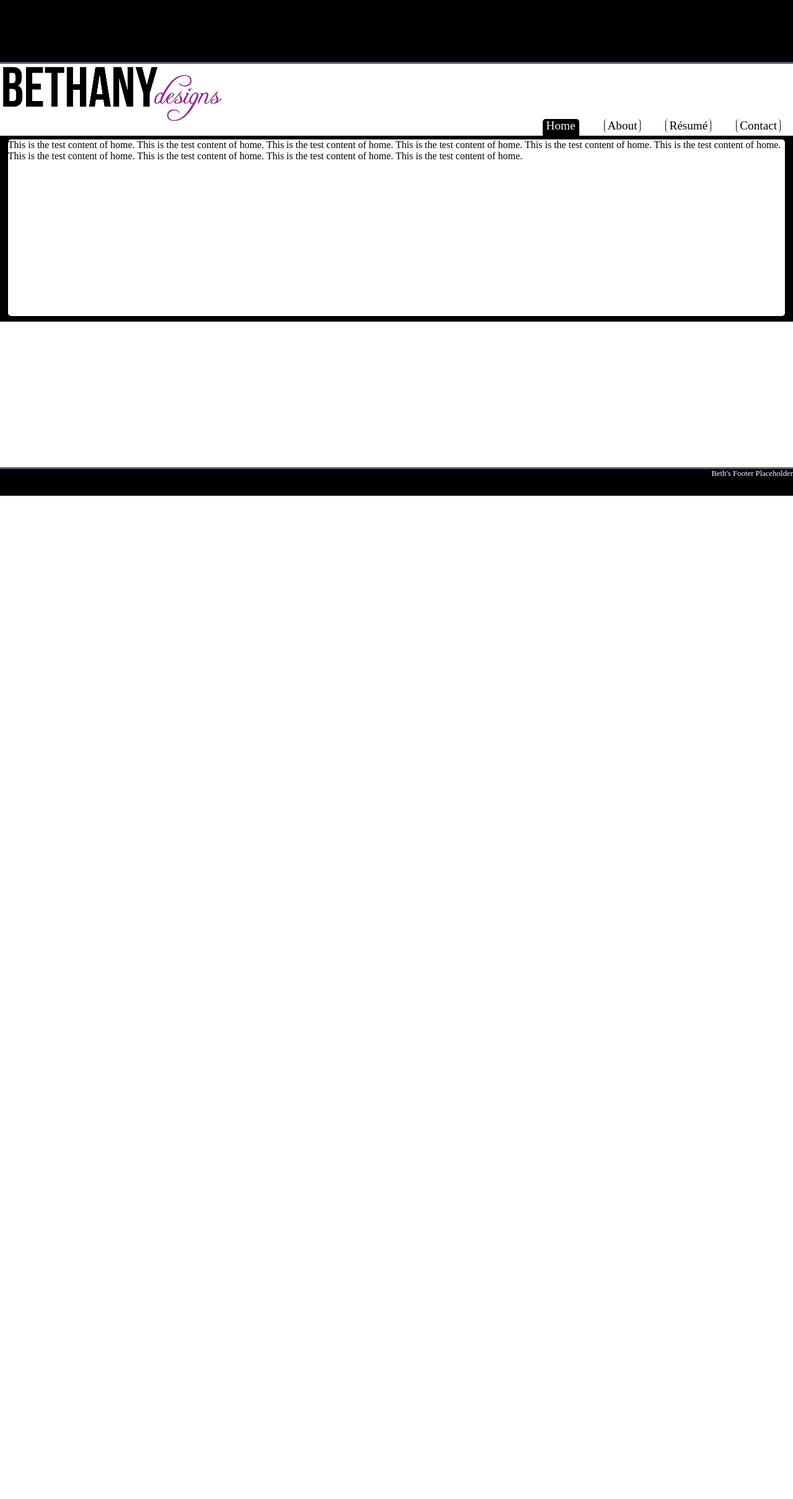
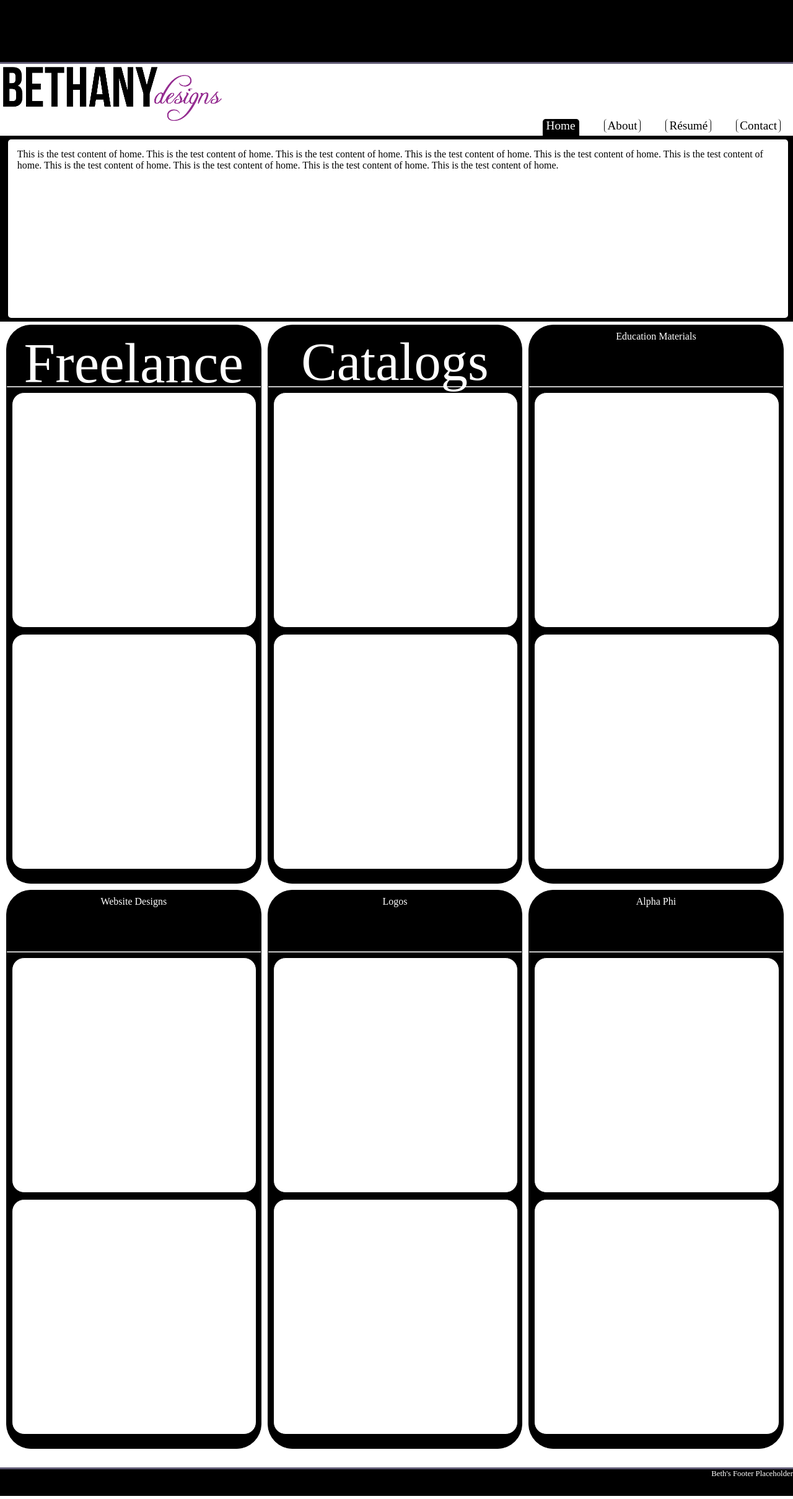
Before and after one commit to PillarDev-Design/bethany, a Flask app: template templates/home.html in a window 1280 px wide. Shown: the whole page at 62% size. Before the commit the page ends 800 px from the top, so only its background shows below. Run offline with Flask 2, Linux system fonts and the light colour scheme; the template is opened without the code that fills it, so the values that code supplies are empty; parts of the project's set-up code (start-up, migrations or seed data) failed here and were passed over.

Commit message:
More structure additions

```diff
--- a/static/css/style.css
+++ b/static/css/style.css
@@ -104,12 +104,105 @@ pre{
     }
         #home_nav_content{
             position: relative;
-            width: 98%;
-            height: 95%;
+            width: 96%;
+            height: 86%;
             background-color: white;
             border-radius: 5px;
             -moz-border-radius: 5px;
             -webkit-border-radius: 5px;
             left: 1%;
             top: 2%;
+            padding: 15px;
         }
+#home_category_container{
+    position: relative;
+    top: 5px;
+    height: 1900px;
+
+}
+    .home_category{
+        float: left;
+        position: relative;
+        width: 32%;
+        height: 900px;
+        border: 1px solid black;
+        border-radius: 40px;
+        -moz-border-radius: 40px;
+        -webkit-border-radius: 40px;
+        margin-top: 5px;
+        margin-bottom: 5px;
+        margin-left: 10px;
+        background-color: black;
+    }
+        .category_title{
+            width: 90%;
+            height: 10%;
+            text-align: center;
+            position: relative;
+            left: 5%;
+            top: 1%;
+            color: white;
+        }
+        .category_content{
+            position: relative;
+            width: 96%;
+            height: 42%;
+            border: 1px solid black;
+            border-radius: 20px;
+            -moz-border-radius: 20px;
+            -webkit-border-radius: 20px;
+            overflow: hidden;
+            left: 2%;
+            margin-bottom: 10px;
+            background-color: white;
+        }
+    #category_freelance{
+    }
+        #freelance_title{
+            font-size: 5.7em;
+        }
+        #freelance_content_one{
+        }
+        #freelance_content_two{
+        }
+    #category_catalogs{
+    }
+        #catalogs_title{
+            font-size: 5.4em;
+        }
+        #catalogs_content_one{
+        }
+        #catalogs_content_two{
+        }
+    #category_education_materials{
+    }
+        #education_materials_title{
+        }
+        #education_materials_content_one{
+        }
+        #education_materials_content_two{
+        }
+    #category_website_designs{
+    }
+        #website_designs_title{
+        }
+        #website_designs_content_one{
+        }
+        #website_designs_content_two{
+        }
+    #category_logos{
+    }
+        #logos_title{
+        }
+        #logos_content_one{
+        }
+        #logos_content_two{
+        }
+    #category_alpha_phi{
+    }
+        #alpha_phi_title{
+        }
+        #alpha_phi_content_one{
+        }
+        #alpha_phi_content_two{
+        }
--- a/templates/home.html
+++ b/templates/home.html
@@ -19,4 +19,43 @@
         </div>
     </div>
 </div>
+<div id='home_category_container'>
+    <div id='category_freelance' class='home_category'>
+        <div id='freelance_title' class='category_title'>Freelance</div>
+        <hr />
+        <div id='freelance_content_one' class='category_content'></div>
+        <div id='freelance_content_two' class='category_content'></div>
+    </div>
+    <div id='category_catalogs' class='home_category'>
+        <div id='catalogs_title' class='category_title'>Catalogs</div>
+        <hr />
+        <div id='catalogs_content_one' class='category_content'></div>
+        <div id='catalogs_content_two' class='category_content'></div>
+    </div>
+    <div id='category_education_materials' class='home_category'>
+        <div id='education_materials_title' class='category_title'>Education Materials</div>
+        <hr />
+        <div id='education_materials_content_one' class='category_content'></div>
+        <div id='education_materials_content_two' class='category_content'></div>
+    </div>
+    <div id='category_website_designs' class='home_category'>
+        <div id='website_designs_title' class='category_title'>Website Designs</div>
+        <hr />
+        <div id='website_designs_content_one' class='category_content'></div>
+        <div id='website_designs_content_two' class='category_content'></div>
+    </div>
+    <div id='category_logos' class='home_category'>
+        <div id='logos_title' class='category_title'>Logos</div>
+        <hr />
+        <div id='logos_content_one' class='category_content'></div>
+        <div id='logos_content_two' class='category_content'></div>
+    </div>
+    <div id='category_alpha_phi' class='home_category'>
+        <div id='alpha_phi_title' class='category_title'>Alpha Phi</div>
+        <hr />
+        <div id='alpha_phi_content_one' class='category_content'></div>
+        <div id='alpha_phi_content_two' class='category_content'></div>
+    </div>
+    <div class='clear'></div>
+</div>
 {% endblock site_content %}
```
